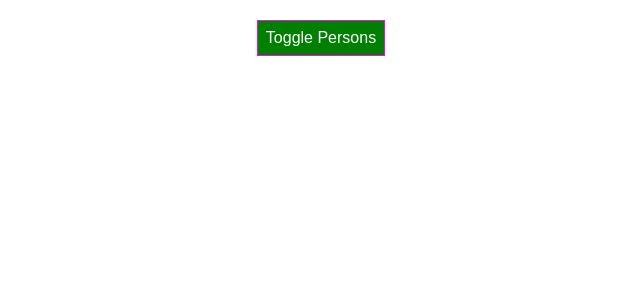
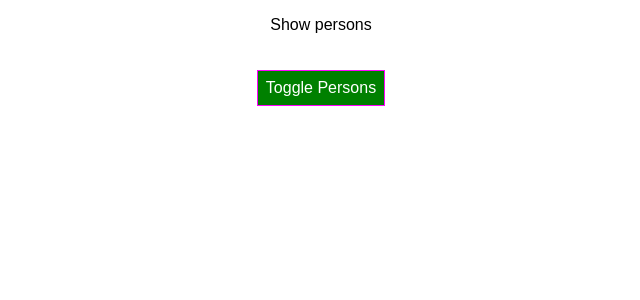
Before and after one commit to IrynaSribna/react-course, a React (Create React App) app: page / in a window 1280 px wide. Shown: the top 300 px of the page, without its empty margins (319-959 px from the left). Built offline with nearby package versions, Linux system fonts and the light colour scheme.

Commit message:
Add Radium for styling

```diff
--- a/package.json
+++ b/package.json
@@ -3,6 +3,7 @@
   "version": "0.1.0",
   "private": true,
   "dependencies": {
+    "radium": "^0.23.0",
     "react": "^16.2.0",
     "react-dom": "^16.2.0",
     "react-scripts": "1.1.1"
--- a/src/App.css
+++ b/src/App.css
@@ -2,22 +2,10 @@
   text-align: center;
 }
 
-.App-logo {
-  animation: App-logo-spin infinite 20s linear;
-  height: 80px;
+.red {
+  color: red;
 }
 
-.App-header {
-  background-color: #222;
-  height: 150px;
-  padding: 20px;
-  color: white;
+.bold {
+  font-weight: bold;
 }
-
-.App-title {
-  font-size: 1.5em;
-}
-
-.App-intro {
-  font-size: large;
-}
--- a/src/App.js
+++ b/src/App.js
@@ -1,6 +1,7 @@
 import React, { Component } from 'react';
 import './App.css';
-import Person from'./Person/Person'
+import Person from'./Person/Person';
+import Radium from 'radium'
 
 
 class App extends Component {
@@ -55,7 +56,11 @@ class App extends Component {
       border: '1px solid magenta',
       padding: '8px',
       cursor: 'pointer',
-      margin: '20px'
+      margin: '20px',
+      ':hover': {
+        backgroundColor: 'lightgreen',
+        color: 'magenta'
+      }
     }
 
     let persons = null;
@@ -75,9 +80,25 @@ class App extends Component {
         );
 
         style.backgroundColor = 'red';
+        style[':hover'] = {
+          backgroundColor: 'salmon',
+          color: 'darkblue'
+        }
     }
+
+    let styleClasses = [];
+
+    if (this.state.persons.length <=2) {
+      styleClasses.push('red'); // styleClasses = ['red']
+    }
+
+    if (this.state.persons.length <=1) {
+      styleClasses.push('bold'); // styleClasses = ['red', 'bold']
+    }
+
     return (
       <div className="App">
+      <p className={styleClasses.join(' ')}>Show persons</p>
         <button style={style}
           onClick={this.togglePersonsHandler}>Toggle Persons
         </button>
@@ -87,4 +108,4 @@ class App extends Component {
   }
 }
 
-export default App;
+export default Radium(App);
```
Also changed, not shown: 1 other file (tests, documents, lock files or other folders).
